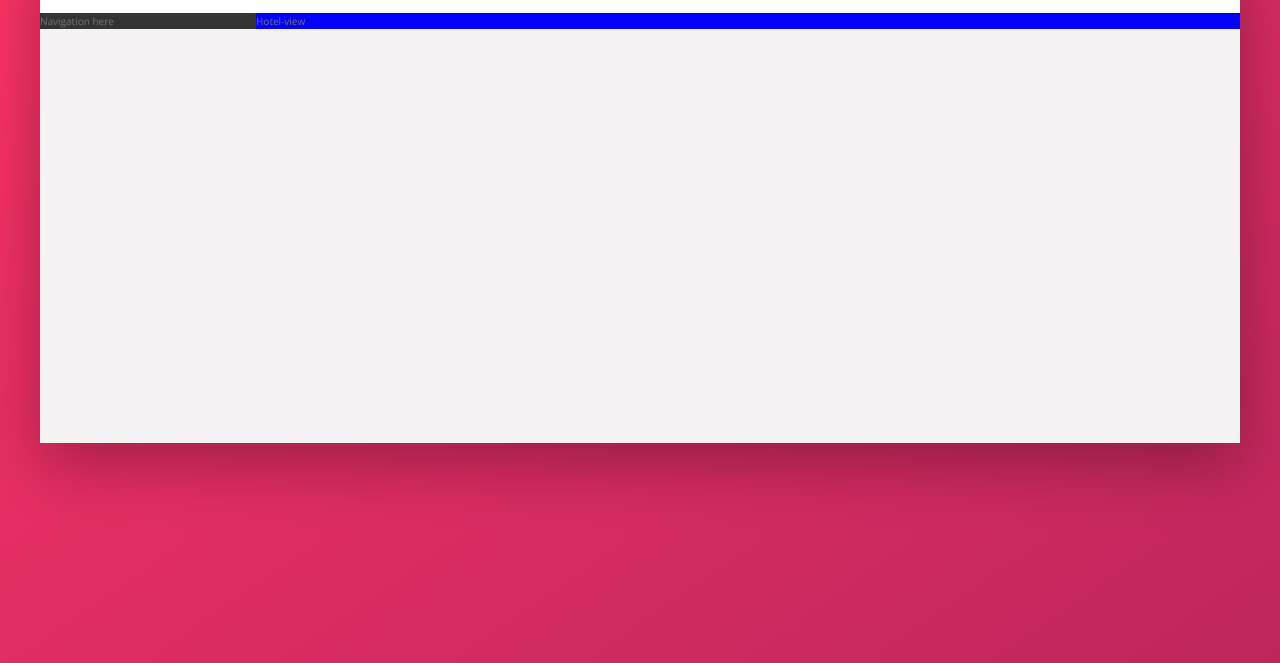
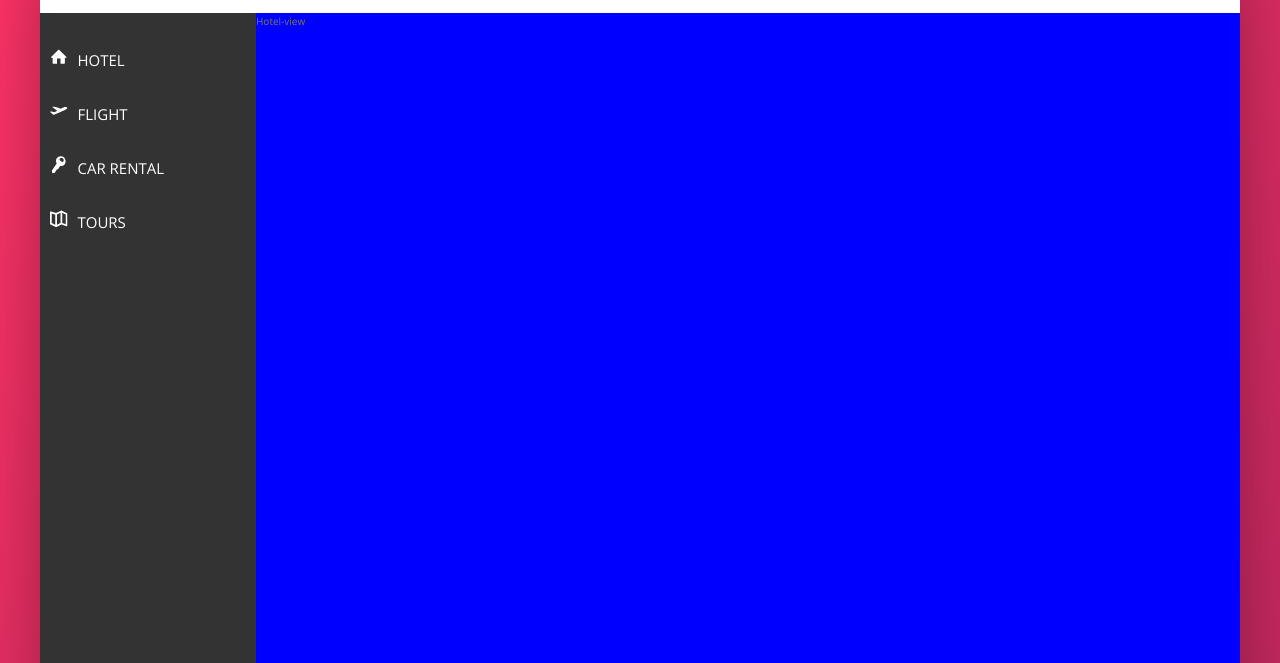
Before and after one commit to TiiTro/Trillo-Udemy-project, a website: page index.html in a window 1280 px wide. Shown: the part 137-800 px from the top of the page. Drawn offline with nearby package versions, Linux system fonts and the light colour scheme.

Commit message:
Started building the sidebar nav

```diff
--- a/index.html
+++ b/index.html
@@ -48,11 +48,53 @@
             </nav>
           </header>
 
+          <!-- CONTENT OF THE PAGE -->
+          <div class="content">
 
-          <div class="content">
+
+            <!-- SIDEBAR -->
             <nav class="sidebar">
-              Navigation here
+              <ul class="side-nav">
+                <li class="side-nav__item">
+                  <a href="#" class="side-nav__link">
+                    <svg class="side-nav__icon">
+                      <use xlink:href="img/SVG/sprite.svg#icon-home"></use>
+                    </svg>
+                    <span>Hotel</span>
+                  </a>
+                </li>
+                <li class="side-nav__item">
+                  <a href="#" class="side-nav__link">
+                    <svg class="side-nav__icon">
+                      <use xlink:href="img/SVG/sprite.svg#icon-aircraft-take-off"></use>
+                    </svg>
+                    <span>Flight</span>
+                  </a>
+                </li>
+                <li class="side-nav__item">
+                  <a href="#" class="side-nav__link">
+                    <svg class="side-nav__icon">
+                      <use xlink:href="img/SVG/sprite.svg#icon-key"></use>
+                    </svg>
+                    <span>Car rental</span>
+                  </a>
+                </li>
+                <li class="side-nav__item">
+                  <a href="#" class="side-nav__link">
+                    <svg class="side-nav__icon">
+                      <use xlink:href="img/SVG/sprite.svg#icon-map"></use>
+                    </svg>
+                    <span>Tours</span>
+                  </a>
+                </li>
+              </ul>
+
+              <!-- Copyright text -->
+              <div class="legal">
+                &copy; 2017 by trillo. All rights reserved. Designed by Jonas Schmedtmann, built by Tiia Trogen.
+              </div>
             </nav>
+
             <main class="hotel-view">
               Hotel-view
             </main>
--- a/sass/_components.scss
+++ b/sass/_components.scss
@@ -117,3 +117,57 @@
     margin-right: 1rem;
   }
 }
+
+////////////////////////////////////////////////////
+////// SIDEBAR & SIDE NAVIGATION //////////////////
+////////////////////////////////////////////////////
+
+.side-nav {
+  //flex-direction: column;
+  justify-content: center;
+
+  & > * {
+    padding: 1.5rem 0;
+    cursor: pointer;
+    display: flex;
+  }
+
+    &__item {
+      list-style-type: none;
+      display: flex;
+
+      &:first-child {
+        margin-top: 2rem;
+      }
+    }
+
+    &__link {
+      color: #fff;
+      text-decoration: none;
+      font-size: 1.5rem;
+      text-transform: uppercase;
+      display: flex;
+
+      & > * {
+        justify-content: center;
+      }
+    }
+
+    &__icon {
+      width: 1.75rem;
+      height: 1.75rem;
+      fill: #fff;
+      margin: 0 1rem;
+
+    }
+}
+
+////////////////////////////////////////////////////
+////// LEGAL TEXT /////////////////////////////////
+
+.legal {
+  font-size: 1.2rem;
+  color: var(--color-grey-light-4);
+  text-align: center;
+  padding: 2.5rem;
+}
--- a/sass/_layout.scss
+++ b/sass/_layout.scss
@@ -23,15 +23,20 @@
 
 .sidebar {
   background-color: var(--color-grey-dark-1);
-  order: 1;
+  display: flex;
   flex: 0 0 18%;
-
+  flex-direction: column;
+  /* pushes the latter element to the bottom */
+  justify-content: space-between;
 }
 
 .hotel-view {
+  flex: 1;
+
+  height: 80rem;
   background-color: blue;
   //background-color: #fff;
-  order: 2;
-  flex: 1;
+
+
 
 }
```
Also changed, not shown: css/style.css.
